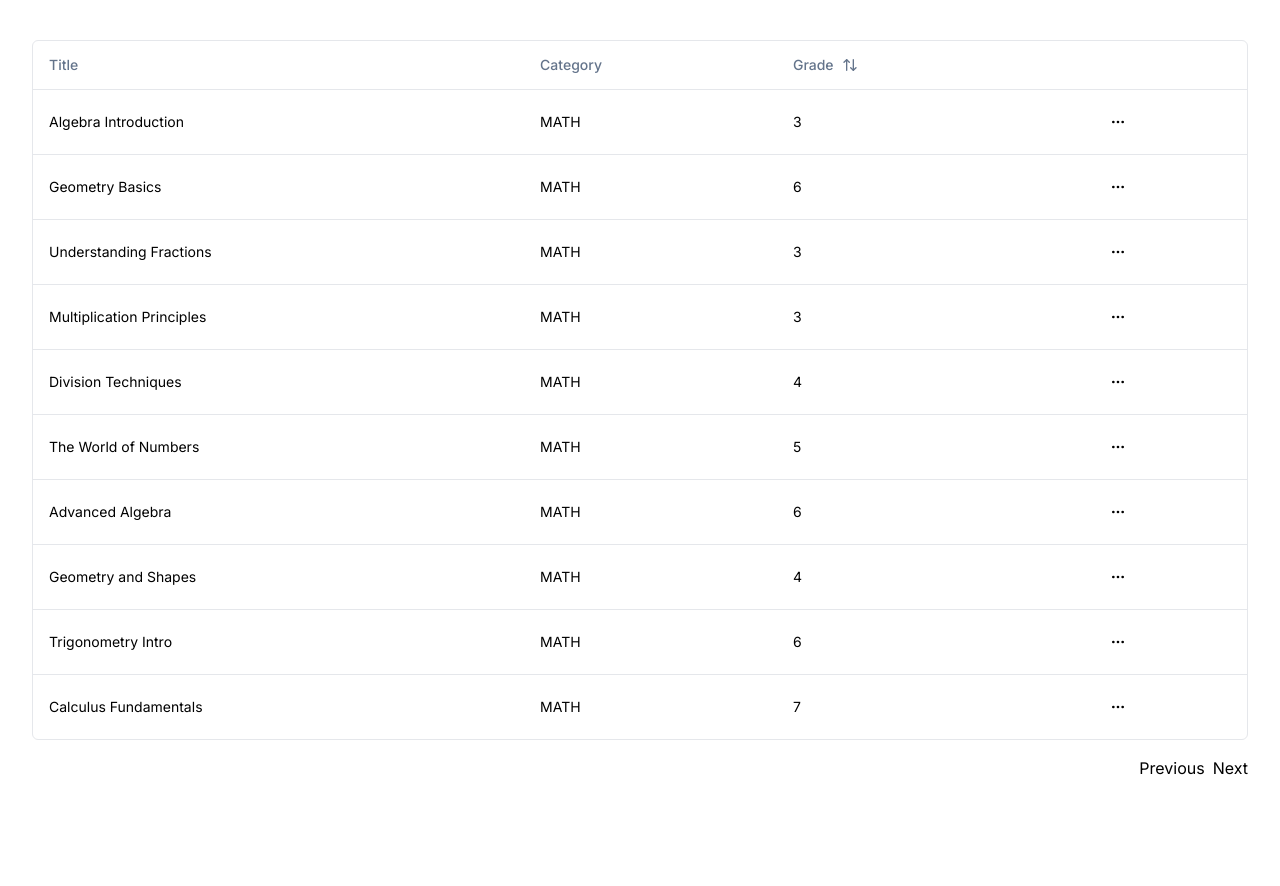
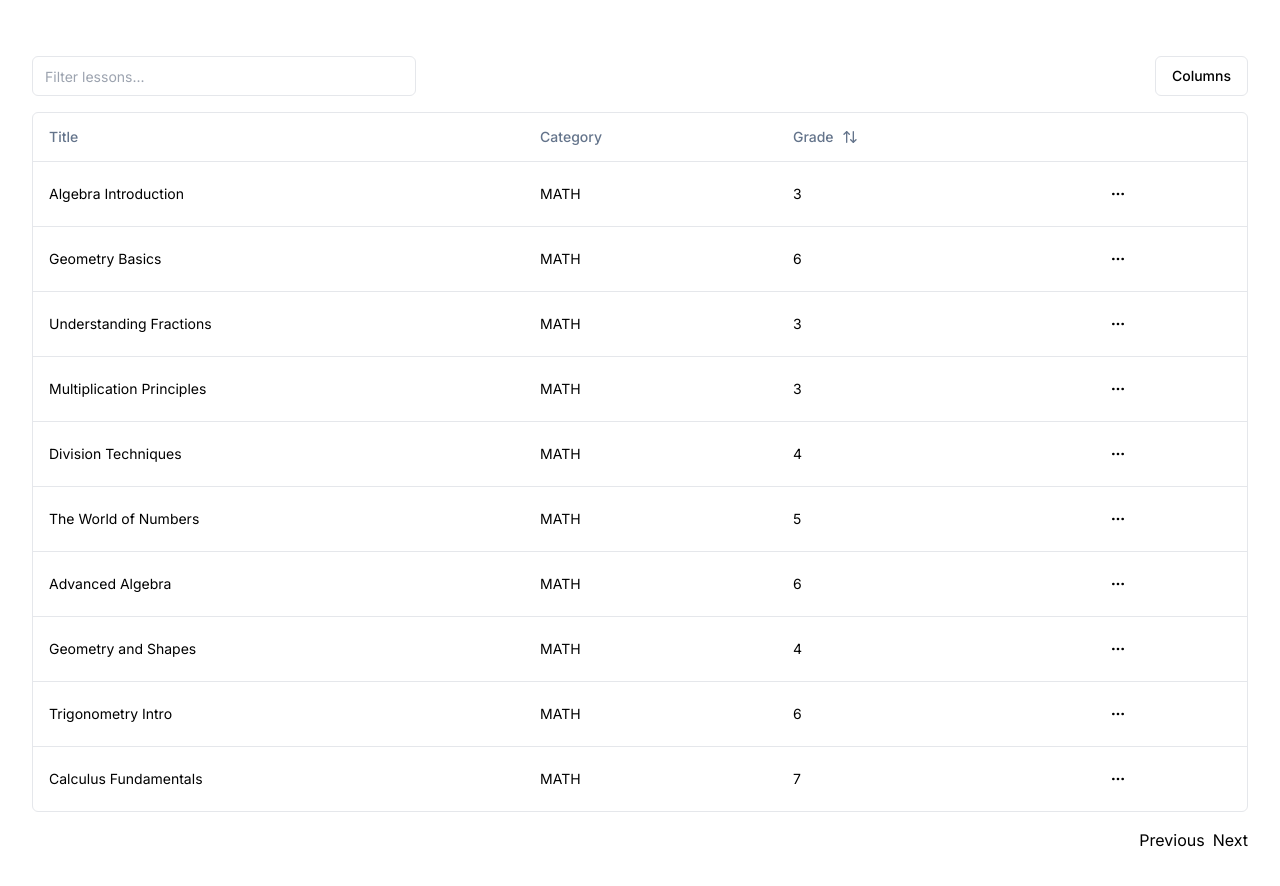
Before and after one commit to spaniard95/joubert, a Next.js app: page /lessons in a window 1280 px wide. Shown: the top 886 px of the page. Before the commit the page ends 836 px from the top, so only its background shows below. Built offline with nearby package versions, Linux system fonts and the light colour scheme.

Commit message:
filtering and visibility

```diff
--- a/src/app/(components)/custom-table/DataTable.tsx
+++ b/src/app/(components)/custom-table/DataTable.tsx
@@ -1,5 +1,6 @@
 "use client";
 
+import { useState } from "react";
 import {
   ColumnDef,
   flexRender,
@@ -8,6 +9,9 @@
   getPaginationRowModel,
   SortingState,
   getSortedRowModel,
+  ColumnFiltersState,
+  getFilteredRowModel,
+  VisibilityState,
 } from "@tanstack/react-table";
 
 import {
@@ -18,7 +22,16 @@
   TableHeader,
   TableRow,
 } from "@/ui-library/table";
-import { useState } from "react";
+
+import {
+  DropdownMenu,
+  DropdownMenuCheckboxItem,
+  DropdownMenuContent,
+  DropdownMenuTrigger,
+} from "@/ui-library/dropdown-menu";
+
+import { Input } from "@/ui-library/input";
+import { Button } from "@/ui-library/button";
 
 interface DataTableProps<TData, TValue> {
   columns: ColumnDef<TData, TValue>[];
@@ -30,6 +43,8 @@
   data,
 }: DataTableProps<TData, TValue>) {
   const [sorting, setSorting] = useState<SortingState>([]);
+  const [columnFilters, setColumnFilters] = useState<ColumnFiltersState>([]);
+  const [columnVisibility, setColumnVisibility] = useState<VisibilityState>({});
 
   const table = useReactTable({
     data,
@@ -38,13 +53,55 @@
     getPaginationRowModel: getPaginationRowModel(),
     onSortingChange: setSorting,
     getSortedRowModel: getSortedRowModel(),
+    getFilteredRowModel: getFilteredRowModel(),
+    onColumnFiltersChange: setColumnFilters,
+    onColumnVisibilityChange: setColumnVisibility,
     state: {
       sorting,
+      columnFilters,
+      columnVisibility,
     },
   });
 
   return (
     <>
+      <div className="flex items-center py-4">
+        <Input
+          placeholder="Filter lessons..."
+          value={(table.getColumn("title")?.getFilterValue() as string) ?? ""}
+          onChange={(event) =>
+            table.getColumn("title")?.setFilterValue(event.target.value)
+          }
+          className="max-w-sm"
+        />
+        <DropdownMenu>
+          <DropdownMenuTrigger asChild>
+            <Button variant="outline" className="ml-auto">
+              Columns
+            </Button>
+          </DropdownMenuTrigger>
+          <DropdownMenuContent align="end">
+            {table
+              .getAllColumns()
+              .filter((column) => column.getCanHide())
+              .map((column) => {
+                return (
+                  <DropdownMenuCheckboxItem
+                    key={column.id}
+                    className="capitalize"
+                    checked={column.getIsVisible()}
+                    onCheckedChange={(value) =>
+                      column.toggleVisibility(!!value)
+                    }
+                  >
+                    {column.id}
+                  </DropdownMenuCheckboxItem>
+                );
+              })}
+          </DropdownMenuContent>
+        </DropdownMenu>
+      </div>
+
       <div className="rounded-md border">
         <Table>
           {/* HEADER */}
--- /dev/null
+++ b/src/ui-library/input/Input.tsx
@@ -0,0 +1,25 @@
+import * as React from "react";
+
+import { cn } from "@/lib/utils";
+
+export interface InputProps
+  extends React.InputHTMLAttributes<HTMLInputElement> {}
+
+const Input = React.forwardRef<HTMLInputElement, InputProps>(
+  ({ className, type, ...props }, ref) => {
+    return (
+      <input
+        type={type}
+        className={cn(
+          "flex h-10 w-full rounded-md border border-input bg-background px-3 py-2 text-sm ring-offset-background file:border-0 file:bg-transparent file:text-sm file:font-medium placeholder:text-muted-foreground focus-visible:outline-none focus-visible:ring-2 focus-visible:ring-ring focus-visible:ring-offset-2 disabled:cursor-not-allowed disabled:opacity-50",
+          className
+        )}
+        ref={ref}
+        {...props}
+      />
+    );
+  }
+);
+Input.displayName = "Input";
+
+export { Input };
--- /dev/null
+++ b/src/ui-library/input/index.ts
@@ -0,0 +1 @@
+export { Input } from "./Input";
```
